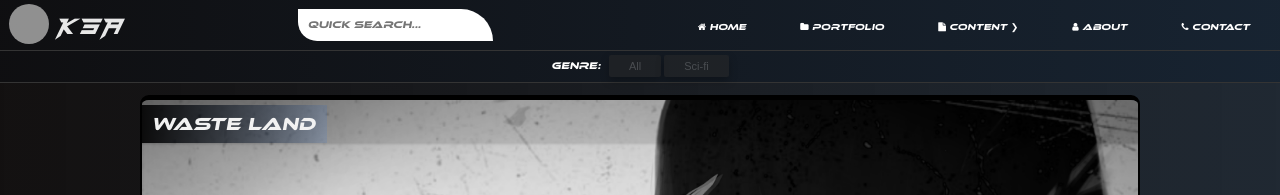
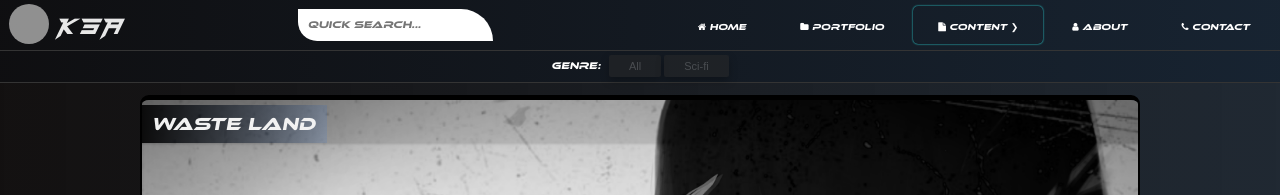
Before and after one commit to KyuArtz/kyuartz, a PHP site: page /comic.html in a window 1280 px wide. Shown: the top 195 px of the page. Run offline with PHP 8.4, Linux system fonts and the light colour scheme; grey boxes are pictures that could not be loaded.

Commit message:
Add files via upload

```diff
--- a/style/nav.css
+++ b/style/nav.css
@@ -81,7 +81,8 @@
     border-style: none;
 }
 
-.active-nav a {
+.active-nav a,
+.nav-link-dropdown {
     border-radius: 5px;
     box-shadow: 0 0 2px #33ffff;
 }
```
